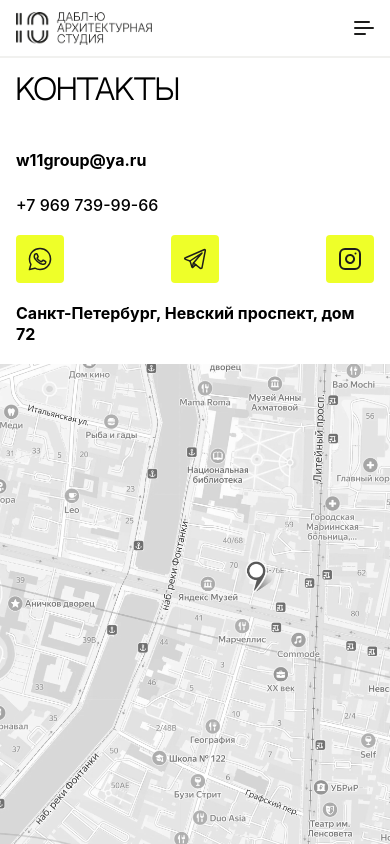
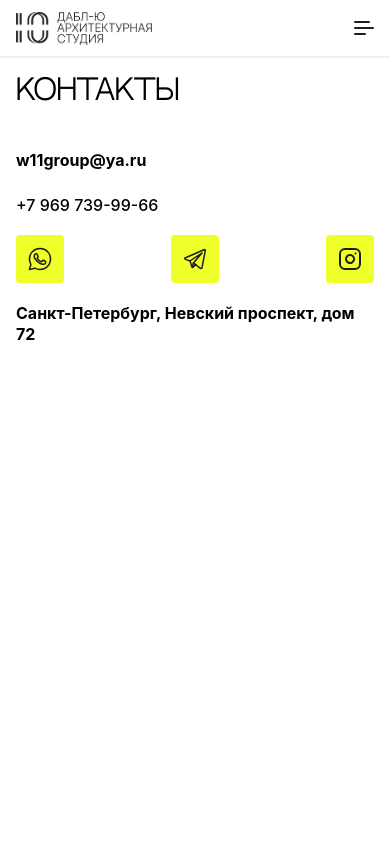
Before and after one commit to vastolya/uu, a Next.js app: page /map in a window 390 px wide. Built offline with nearby package versions, Linux system fonts and the light colour scheme.

Commit message:
embed responsive Yandex map widget instead of static image

```diff
--- a/src/app/map/page.tsx
+++ b/src/app/map/page.tsx
@@ -1,7 +1,5 @@
 import React from "react";
 import { PageSection } from "@components/layout/PageSection";
-import ImageMap from "@public/imageMap.webp";
-import Image from "next/image";
 import IconWU from "@/components/icons/IconWU";
 import IconTg from "@/components/icons/IconTg";
 import IconIn from "@/components/icons/IconIn";
@@ -54,13 +52,13 @@ const Map = () => {
         </div>
       </PageSection>
       <div className="flex-1 relative overflow-hidden">
-        <Image
-          src={ImageMap}
-          alt=""
-          fill
-          priority
-          sizes="auto"
-          className="grayscale-100 object-cover hover:scale-125 hover:grayscale-0 transition-all duration-300"
+        <iframe
+          src="https://yandex.ru/map-widget/v1/?um=constructor%3Ab9ec88cde93dab7ff3a508ef26b999a92b83f372d656da022617c5572cd540a6&amp;source=constructor"
+          width="100%"
+          height="100%"
+          className="absolute top-0 left-0 w-full h-full min-h-[25rem] border-0 md:grayscale-100 md:hover:scale-125 md:hover:grayscale-0 transition-all duration-300"
+          allowFullScreen
+          title="Yandex Map"
         />
       </div>
     </div>
```
Also changed, not shown: public/imageMap.webp (deleted).
